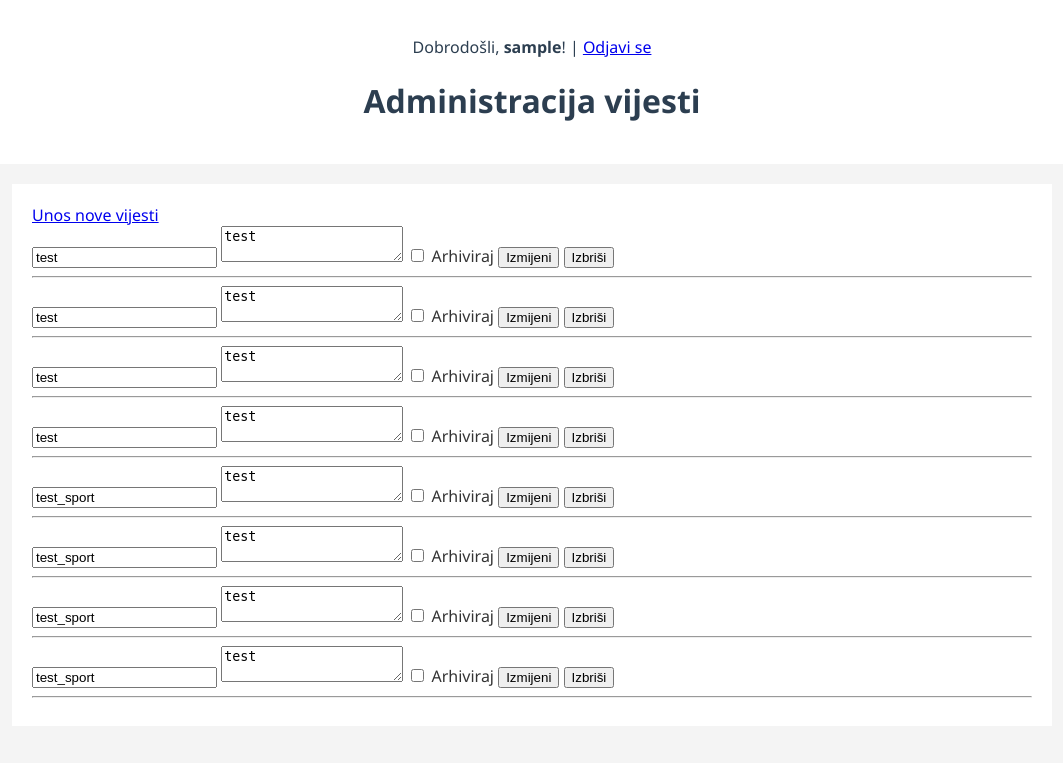
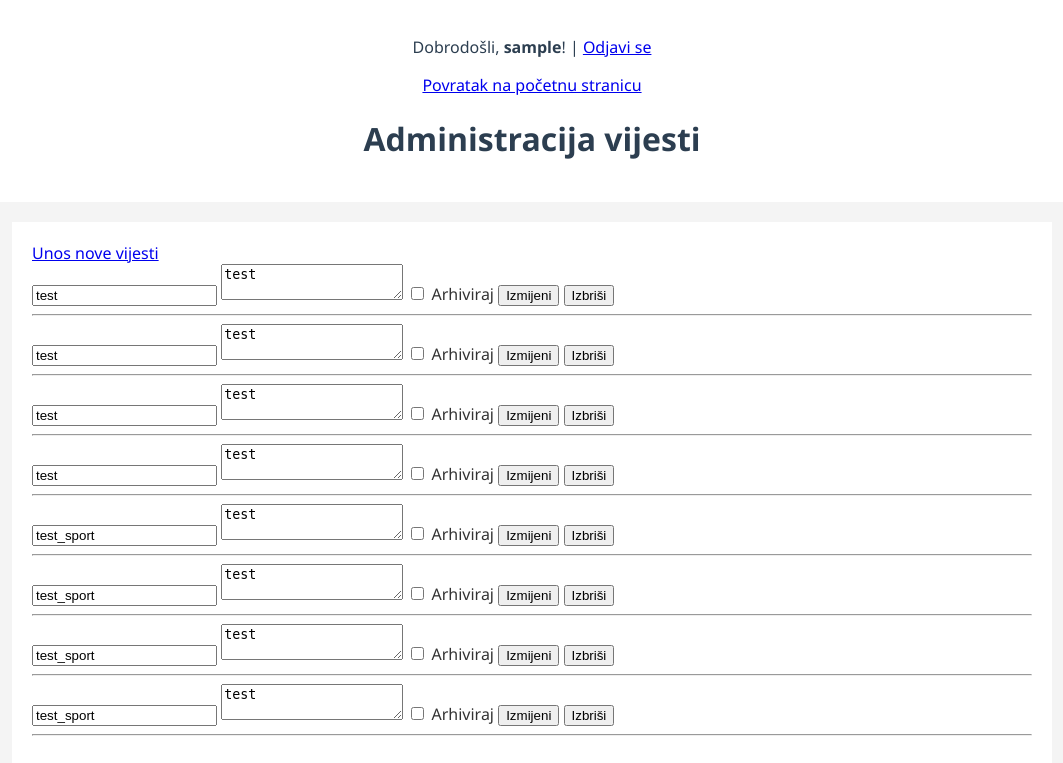
Before and after one commit to miha-udbinac/pwa_projekt, a PHP site: page /administracija.php in a window 1280 px wide. Shown: the top 763 px of the page, without its empty margins (108-1171 px from the left). Run offline with PHP 8.4, Linux system fonts and the light colour scheme; the visitor is signed in with stand-in values (Sample User, id 1); data comes from the database, SQL or seed files in the repository.

Commit message:
Update administracija.php

```diff
--- a/administracija.php
+++ b/administracija.php
@@ -35,6 +35,7 @@ $result = mysqli_query($dbc, $query);
     if (isset($_SESSION['username'])) {
     echo '<p>Dobrodošli, <strong>' . $_SESSION['username'] . '</strong>! | <a href="logout.php">Odjavi se</a></p>';
     }
+    echo '<a href="index.php">Povratak na početnu stranicu</a>';
     ?><h1>Administracija vijesti</h1></header>
     <main>
         <div><a href="unos.html">Unos nove vijesti</a></div>
```
